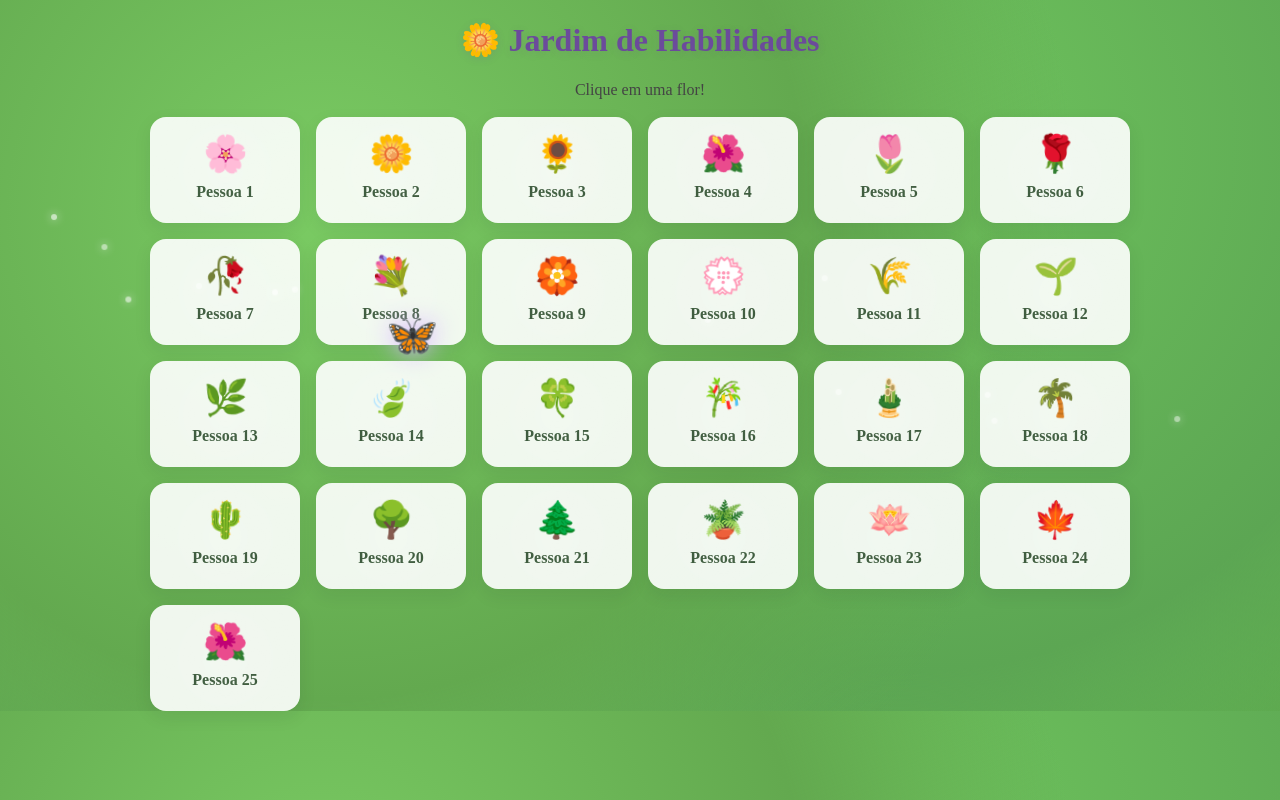
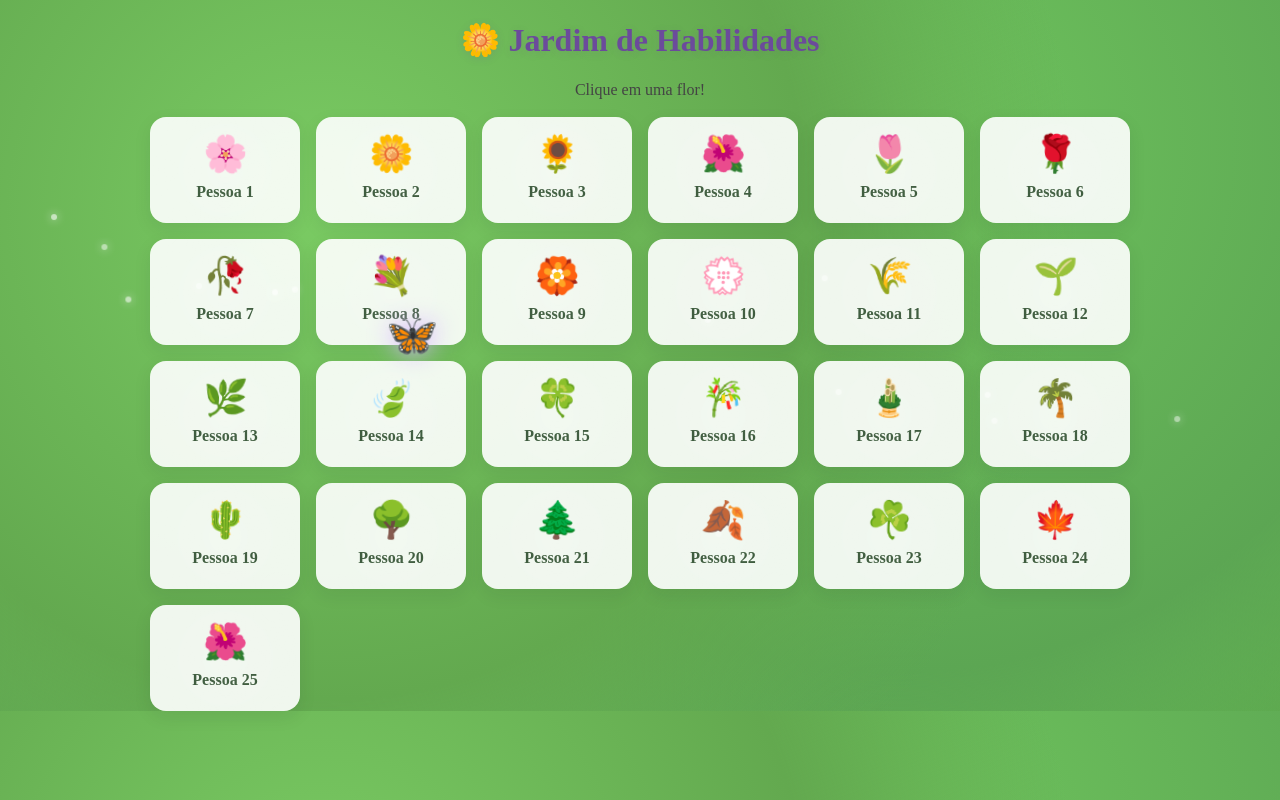
Before and after one commit to herdeiradenubia/Jardim-de-Habilidades, a plain HTML site: page index.html in a window 1280 px wide. Drawn offline with Linux system fonts and the light colour scheme; animation ran at ten frames a second.

Commit message:
Update index.html

```diff
--- a/index.html
+++ b/index.html
@@ -186,8 +186,8 @@
       { nome: "Pessoa 19",  curiosa: "Habilidade Curiosa 19", emoji: "🌵" },
       { nome: "Pessoa 20",  curiosa: "Habilidade Curiosa 20", emoji: "🌳" },
       { nome: "Pessoa 21",  curiosa: "Habilidade Curiosa 21", emoji: "🌲" },
-      { nome: "Pessoa 22",  curiosa: "Habilidade Curiosa 22", emoji: "🪴" },
-      { nome: "Pessoa 23",  curiosa: "Habilidade Curiosa 23", emoji: "🪷" },
+      { nome: "Pessoa 22",  curiosa: "Habilidade Curiosa 22", emoji: "🍂" },
+      { nome: "Pessoa 23",  curiosa: "Habilidade Curiosa 23", emoji: "☘️" },
       { nome: "Pessoa 24",  curiosa: "Habilidade Curiosa 24", emoji: "🍁" },
       { nome: "Pessoa 25",  curiosa: "Habilidade Curiosa 25", emoji: "🌺" }
     ];
```
